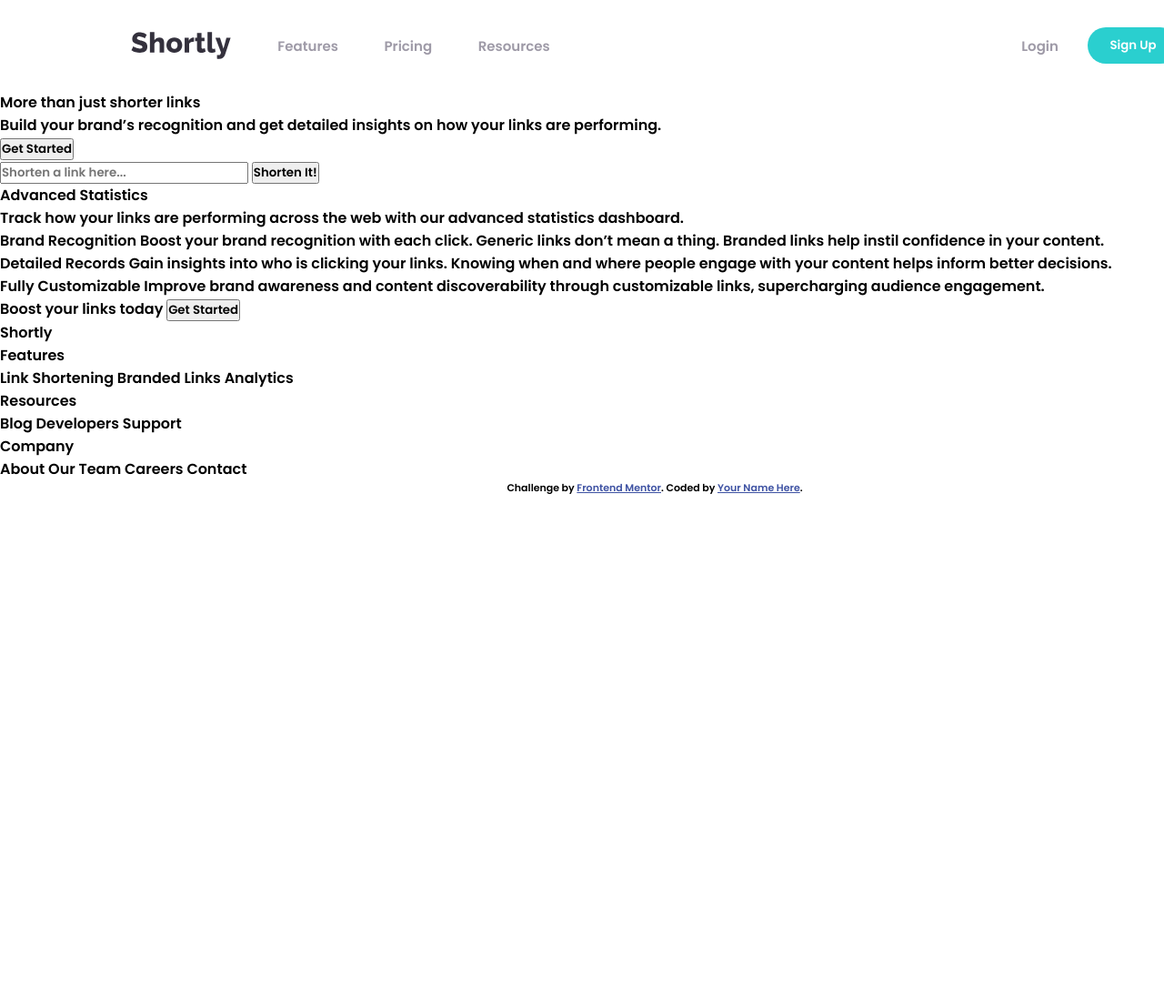
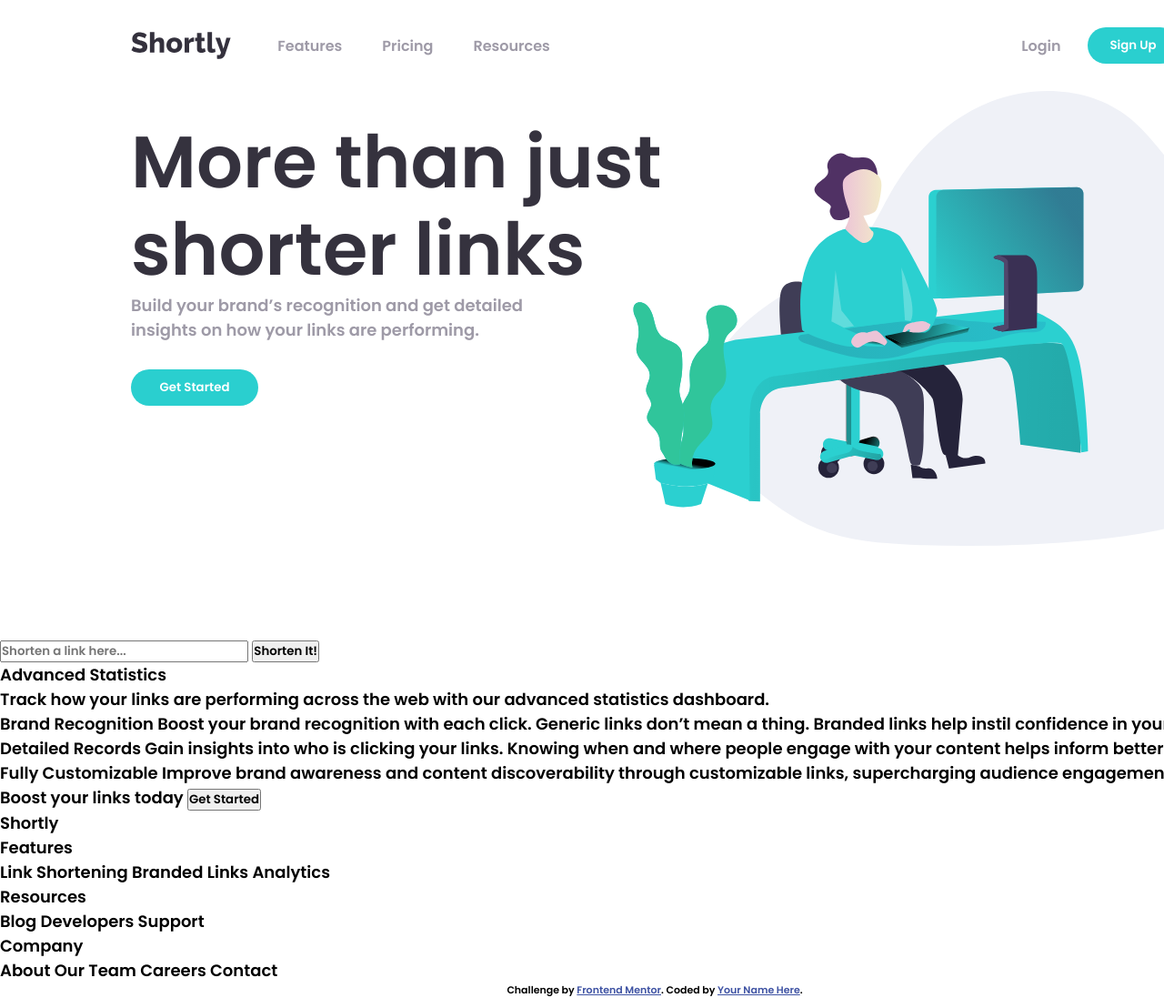
Before and after one commit to ShashiKumarMani/url-shortener, a plain HTML site: page index.html in a window 1280 px wide. Shown: the top 1097 px of the page at 91% size. Before the commit the page ends 800 px from the top, so only its background shows below. Drawn offline with Linux system fonts and the light colour scheme.

Commit message:
Add class and style for main section

```diff
--- a/index.html
+++ b/index.html
@@ -34,14 +34,17 @@
     </nav>
   </header>
 
-  <section>
-    <div>
-      More than just shorter links
+  <section class="start-section">
+    <div class="start-container">
+      <div class="start-title">
+        More than just shorter links
+      </div>
+      <div class="start-text">
+        Build your brand’s recognition and get detailed insights on how your links are performing.
+      </div>
+      <button>Get Started</button>
     </div>
-    <div>
-      Build your brand’s recognition and get detailed insights on how your links are performing.
-    </div>
-    <button>Get Started</button>
+    <div class="start-image"></div>
   </section>
 
   <main>
--- a/style.css
+++ b/style.css
@@ -14,6 +14,7 @@ li {
 body {
     max-width: 1500px;
     min-width: 1440px;
+    font-size: 18px;
 }
 
 header {
@@ -24,7 +25,7 @@ header {
     justify-content: space-between;
     align-items: center;
     color: hsl(257, 7%, 63%);
-    font-size: 15px;
+    font-size: 1rem;
     font-weight: 800;
 }
 
@@ -69,3 +70,52 @@ header {
     background-color: hsl(180, 66%, 49%);
     color: #FFF;
 }
+
+/* Section 1 */
+
+.start-section {
+    width: 80%;
+    height: 600px;
+    margin: auto;
+    display: flex;
+}
+
+.start-container {
+    width: 60%;
+    height: 100%;
+    display: flex;
+    flex-direction: column;
+    padding-top: 30px;
+}
+
+.start-title {
+    font-size: 5rem;
+    line-height: 1.2;
+    color: hsl(255, 11%, 22%);
+}
+
+.start-text {
+    color: hsl(257, 7%, 63%);
+    width: 70%;
+}
+
+.start-section button {
+    margin-top: 30px;
+    border: none;
+    border-radius: 20px;
+    background-color: hsl(180, 66%, 49%);
+    color: #FFF;
+    width: 140px;
+    height: 40px;
+    padding: 8px;
+}
+
+.start-image {
+    height: 500px;
+    width: 47%;
+    background-image: url('./images/illustration-working.svg');
+    background-size: cover;
+    transform: translateX(20%);
+    position: absolute;
+    left: 45%;
+}
```
